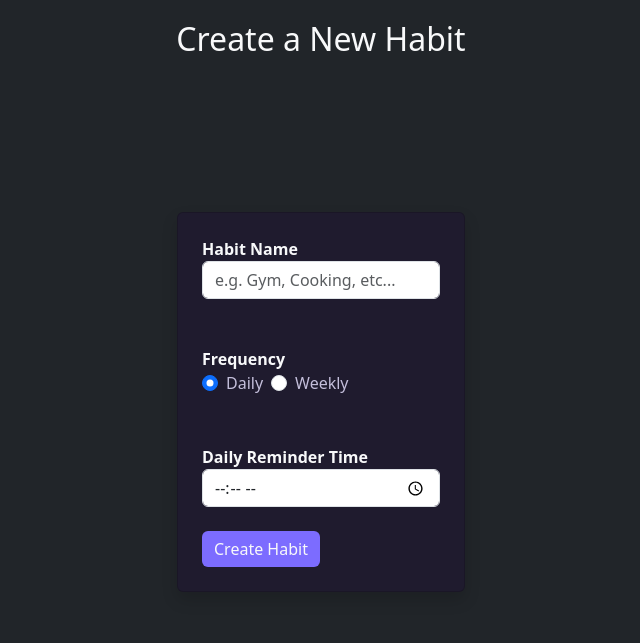
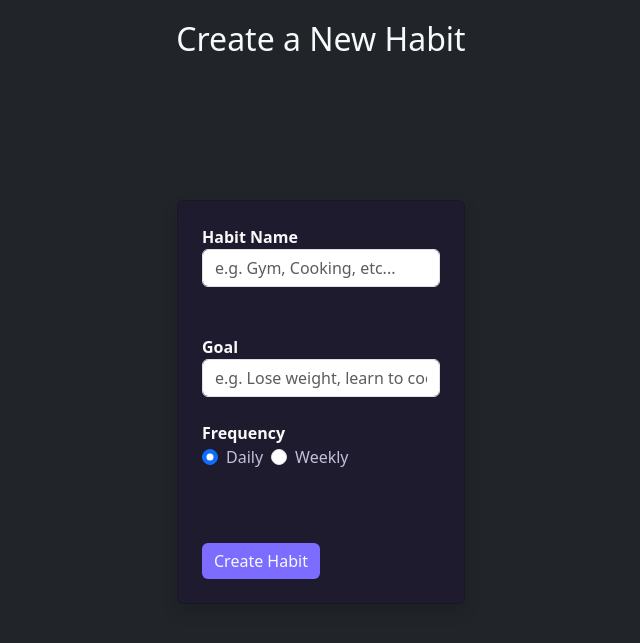
Before and after one commit to hasanwazzan5/HandShake, a Flask app: template app/templates/site/createHabit.html in a window 1280 px wide. Shown: the part 67-710 px from the top of the page, without its empty margins (319-959 px from the left). Run offline with Flask 3, Linux system fonts and the light colour scheme; the template is opened without the code that fills it, so the values that code supplies are empty.

Commit message:
Fixed bug

```diff
--- a/app/templates/site/createHabit.html
+++ b/app/templates/site/createHabit.html
@@ -23,6 +23,17 @@ block content %}
           />
         </div>
         <br />
+
+        <div class="mb-4">
+          <label for="goal" class="text-light" style="font-weight: 600"> Goal </label>
+          <input
+            type="text"
+            class="form-control"
+            id="habitGoal"
+            placeholder="e.g. Lose weight, learn to cook, etc..."
+            required
+            />
+        </div>
 
         <!-- Frequency -->
         <div class="mb-4">
@@ -53,13 +64,6 @@ block content %}
         </div>
         <br />
 
-        <!-- Reminder Time -->
-        <div class="mb-4">
-          <label class="text-light" for="reminderTime" style="font-weight: 600">
-            Daily Reminder Time
-          </label>
-          <input type="time" class="form-control" id="reminderTime" />
-        </div>
 
         <!-- Submit Buttons -->
         <div class="d-flex gap-3 mt-4">
```
